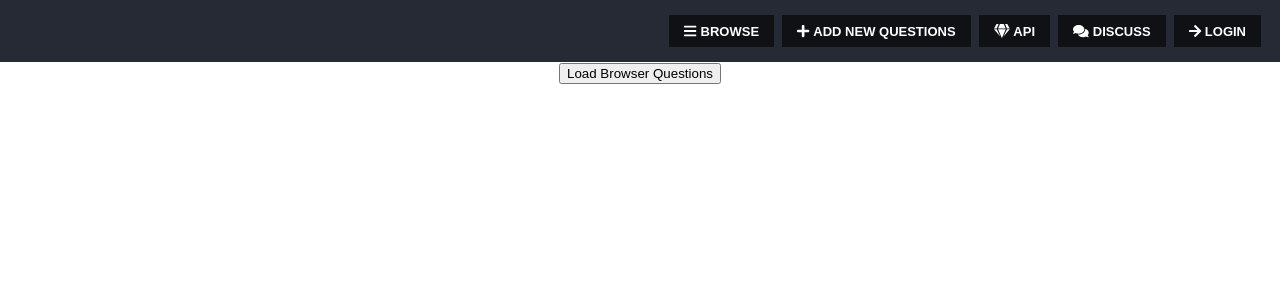
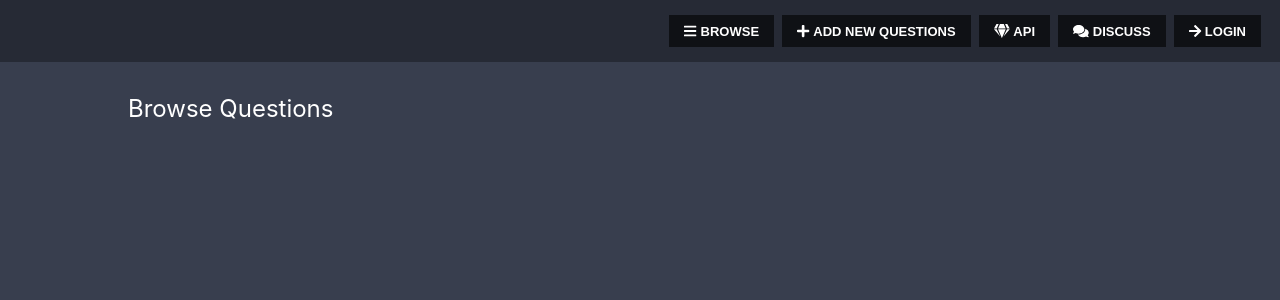
Before and after one commit to isaitamatf/browse-questions, a React (Create React App) app: page / in a window 1280 px wide. Shown: the top 300 px of the page. Built offline with nearby package versions, Linux system fonts and the light colour scheme; no server answers.

Commit message:
feat: apply style into body component

```diff
--- a/src/App.js
+++ b/src/App.js
@@ -1,11 +1,19 @@
+import React, { useEffect } from 'react';
+import { useSelector, useDispatch } from 'react-redux';
 import { Body, Header } from './components';
+import { browserQuestionsAsync, getBrowserQuestions } from './reducer';
 import './App.scss';
 
 function App() {
+  const dispatch = useDispatch();
+  useEffect(() => {
+    dispatch(browserQuestionsAsync());
+  }, [dispatch]);
+
   return (
     <div id="App">
       <Header />
-      <Body />
+      <Body browserQuestions={useSelector(getBrowserQuestions)}/>
     </div>
   );
 }
--- a/src/App.scss
+++ b/src/App.scss
@@ -1,4 +1,9 @@
+html, body, #root {
+  height: 100%;
+}
+
 #App {
+  height: 100%;
   text-align: center;
 }
 
--- a/src/components/body/body.js
+++ b/src/components/body/body.js
@@ -1,17 +1,16 @@
 import React from 'react';
-import { useSelector, useDispatch } from 'react-redux';
-import { browserQuestionsAsync, getBrowserQuestions } from '../../reducer'
+import { BROWSE_QUESTIONS_TEXT } from '../../constants';
 import './body.scss';
 
-export default function Body() {
-  const dispatch = useDispatch();
-  const browserQuestions = useSelector(getBrowserQuestions);
-  console.log('ISAAC browserQuestions', browserQuestions);
+/**
+ * @param browserQuestions Data from the API
+ */
+export default function Body({browserQuestions}) {
   return (
     <div id="bq-body">
-      <button onClick={() => dispatch(browserQuestionsAsync())}>
-        Load Browser Questions
-      </button>
+      <div className='bq-body-text'>
+        {BROWSE_QUESTIONS_TEXT}
+      </div>
     </div>
   );
 }
--- a/src/components/body/body.scss
+++ b/src/components/body/body.scss
@@ -1,3 +1,11 @@
 #bq-body {
-
+  display: flex;
+  flex-direction: row;
+  background-color: #383E4E;
+  height: calc(100% - 126px);
+  padding: 32px 128px;
+  .bq-body-text {
+    font-size: 24px;
+    color: #FFFFFF;
+  }
 }
--- a/src/constants/index.js
+++ b/src/constants/index.js
@@ -10,5 +10,13 @@ const ADD_NEW_QUESTIONS_TEXT = 'Add new questions';
 const API_TEXT = 'Api';
 const DISCUSS_TEXT = 'Discuss';
 const LOGIN_TEXT = 'Login';
+/**
+ * Body
+ */
+const BROWSE_QUESTIONS_TEXT = 'Browse Questions';
 
-export { API_URL, BROWSE_TEXT, ADD_NEW_QUESTIONS_TEXT, API_TEXT, DISCUSS_TEXT, LOGIN_TEXT };
+export {
+  API_URL, BROWSE_TEXT, ADD_NEW_QUESTIONS_TEXT,
+  API_TEXT, DISCUSS_TEXT, LOGIN_TEXT,
+  BROWSE_QUESTIONS_TEXT
+};
```
